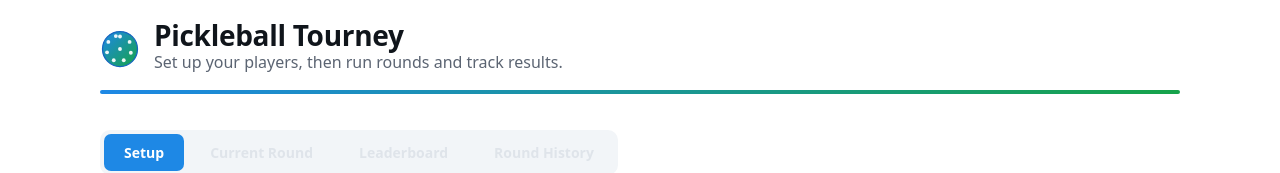
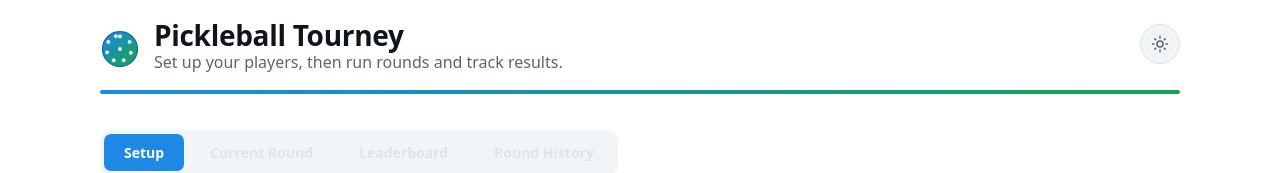
Before and after one commit to td-kuro/pickleball-tourney, a React (Vite) app: page / in a window 1280 px wide. Shown: the top 173 px of the page. Built offline with nearby package versions, Linux system fonts and the light colour scheme.

Commit message:
added light and dark mode

```diff
--- a/index.html
+++ b/index.html
@@ -5,6 +5,23 @@
     <link rel="icon" type="image/svg+xml" href="/favicon.svg" />
     <meta name="viewport" content="width=device-width, initial-scale=1.0" />
     <title>Pickleball Tourney</title>
+    <script>
+      // Set the theme before first paint so there's no flash of the wrong
+      // theme. Kept in sync with src/hooks/useTheme.ts (same storage key
+      // and fallback logic).
+      (function () {
+        try {
+          var stored = localStorage.getItem('pickleball-tourney:theme');
+          var theme =
+            stored === 'light' || stored === 'dark'
+              ? stored
+              : window.matchMedia('(prefers-color-scheme: dark)').matches
+                ? 'dark'
+                : 'light';
+          document.documentElement.setAttribute('data-theme', theme);
+        } catch (e) {}
+      })();
+    </script>
   </head>
   <body>
     <div id="root"></div>
--- a/src/App.css
+++ b/src/App.css
@@ -10,6 +10,14 @@
   padding-bottom: 16px;
 }
 
+.app-header-row {
+  display: flex;
+  align-items: flex-start;
+  justify-content: space-between;
+  gap: 16px;
+  flex-wrap: wrap;
+}
+
 .brand {
   display: flex;
   align-items: center;
@@ -18,6 +26,26 @@
 
 .brand svg {
   flex-shrink: 0;
+}
+
+.theme-toggle {
+  display: inline-flex;
+  align-items: center;
+  justify-content: center;
+  width: 40px;
+  height: 40px;
+  padding: 0;
+  border-radius: 999px;
+  background: var(--code-bg);
+  color: var(--text);
+  border: 1px solid var(--border);
+  flex-shrink: 0;
+}
+
+.theme-toggle:hover:not(:disabled) {
+  background: var(--accent-bg);
+  color: var(--accent);
+  border-color: var(--accent-border);
 }
 
 .app-header h1 {
--- a/src/App.tsx
+++ b/src/App.tsx
@@ -8,8 +8,10 @@ import { PlayerList } from './components/PlayerList';
 import { PlayerStats } from './components/PlayerStats';
 import { RoundHistory } from './components/RoundHistory';
 import { RoundView } from './components/RoundView';
+import { ThemeToggle } from './components/ThemeToggle';
 import { TournamentSetup } from './components/TournamentSetup';
 import { usePlayers } from './hooks/usePlayers';
+import { useTheme } from './hooks/useTheme';
 import { useTournament } from './hooks/useTournament';
 import { canGenerateRound } from './utils/tournament';
 
@@ -18,6 +20,7 @@ type View = 'setup' | 'round' | 'results' | 'history';
 function App() {
   const { players, addPlayer, addPlayersBulk, updatePlayer, removePlayer } = usePlayers();
   const { settings, updateSettings, rounds, generateRound, setMatchScore, resetTournament } = useTournament();
+  const { theme, toggleTheme } = useTheme();
   const [view, setView] = useState<View>(rounds.length > 0 ? 'round' : 'setup');
   const [bulkCount, setBulkCount] = useState('');
 
@@ -63,12 +66,15 @@ function App() {
   return (
     <div className="app">
       <header className="app-header">
-        <div className="brand">
-          <PickleballLogo size={40} />
-          <div>
-            <h1>Pickleball Tourney</h1>
-            <p className="subtitle">Set up your players, then run rounds and track results.</p>
+        <div className="app-header-row">
+          <div className="brand">
+            <PickleballLogo size={40} />
+            <div>
+              <h1>Pickleball Tourney</h1>
+              <p className="subtitle">Set up your players, then run rounds and track results.</p>
+            </div>
           </div>
+          <ThemeToggle theme={theme} onToggle={toggleTheme} />
         </div>
         <div className="brand-bar" aria-hidden="true" />
       </header>
--- /dev/null
+++ b/src/components/ThemeToggle.tsx
@@ -0,0 +1,33 @@
+import type { Theme } from '../hooks/useTheme';
+
+interface ThemeToggleProps {
+  theme: Theme;
+  onToggle: () => void;
+}
+
+// Icon shown reflects the current theme (sun = light, moon = dark), with
+// the accessible label describing the action a click performs.
+export function ThemeToggle({ theme, onToggle }: ThemeToggleProps) {
+  const isDark = theme === 'dark';
+
+  return (
+    <button
+      type="button"
+      className="theme-toggle"
+      onClick={onToggle}
+      aria-label={isDark ? 'Switch to light mode' : 'Switch to dark mode'}
+      title={isDark ? 'Switch to light mode' : 'Switch to dark mode'}
+    >
+      {isDark ? (
+        <svg width="18" height="18" viewBox="0 0 24 24" fill="none" stroke="currentColor" strokeWidth="2" strokeLinecap="round" strokeLinejoin="round">
+          <path d="M21 12.79A9 9 0 1 1 11.21 3a7 7 0 0 0 9.79 9.79Z" />
+        </svg>
+      ) : (
+        <svg width="18" height="18" viewBox="0 0 24 24" fill="none" stroke="currentColor" strokeWidth="2" strokeLinecap="round" strokeLinejoin="round">
+          <circle cx="12" cy="12" r="4" />
+          <path d="M12 2v2M12 20v2M4.93 4.93l1.41 1.41M17.66 17.66l1.41 1.41M2 12h2M20 12h2M4.93 19.07l1.41-1.41M17.66 6.34l1.41-1.41" />
+        </svg>
+      )}
+    </button>
+  );
+}
--- /dev/null
+++ b/src/hooks/useTheme.ts
@@ -0,0 +1,31 @@
+import { useEffect, useState } from 'react';
+
+export type Theme = 'light' | 'dark';
+
+const STORAGE_KEY = 'pickleball-tourney:theme';
+
+function getSystemTheme(): Theme {
+  return window.matchMedia('(prefers-color-scheme: dark)').matches ? 'dark' : 'light';
+}
+
+// Mirrors the inline bootstrap script in index.html, which sets the same
+// data-theme attribute before first paint so there's no flash of the wrong
+// theme. Once the user picks a theme here, it's remembered in localStorage
+// and no longer follows the OS setting.
+export function useTheme() {
+  const [theme, setTheme] = useState<Theme>(() => {
+    const stored = window.localStorage.getItem(STORAGE_KEY);
+    return stored === 'light' || stored === 'dark' ? stored : getSystemTheme();
+  });
+
+  useEffect(() => {
+    document.documentElement.setAttribute('data-theme', theme);
+    window.localStorage.setItem(STORAGE_KEY, theme);
+  }, [theme]);
+
+  function toggleTheme() {
+    setTheme((current) => (current === 'dark' ? 'light' : 'dark'));
+  }
+
+  return { theme, toggleTheme };
+}
--- a/src/index.css
+++ b/src/index.css
@@ -43,8 +43,11 @@
   -moz-osx-font-smoothing: grayscale;
 }
 
-@media (prefers-color-scheme: dark) {
-  :root {
+/* Theme is explicit (data-theme attribute, set by the header toggle via
+   useTheme + persisted to localStorage) rather than following the OS's
+   prefers-color-scheme directly — see index.html for the inline script
+   that applies it before first paint, and src/hooks/useTheme.ts. */
+:root[data-theme='dark'] {
   --brand-blue: #60a5fa;
   --brand-blue-dark: #93c5fd;
   --brand-blue-tint: rgba(96, 165, 250, 0.16);
@@ -72,7 +75,6 @@
   --accent-2-border: var(--brand-green-border);
 
   --shadow: 0 1px 2px rgba(0, 0, 0, 0.3), 0 4px 14px rgba(0, 0, 0, 0.3);
-  }
 }
 
 body {
```
Also changed, not shown: 1 other file (tests, documents, lock files or other folders). Lines whose indentation alone changed are shown as unchanged.
